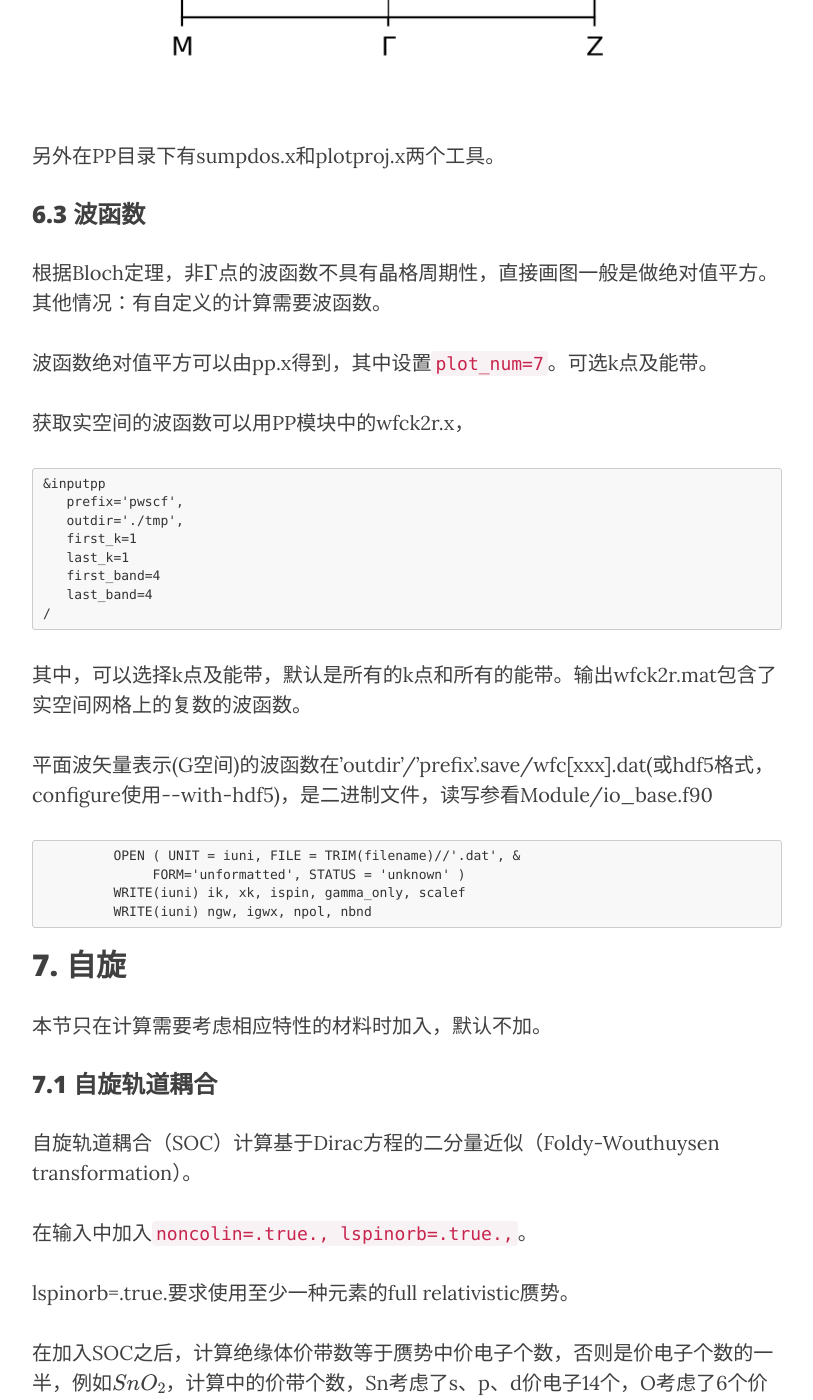
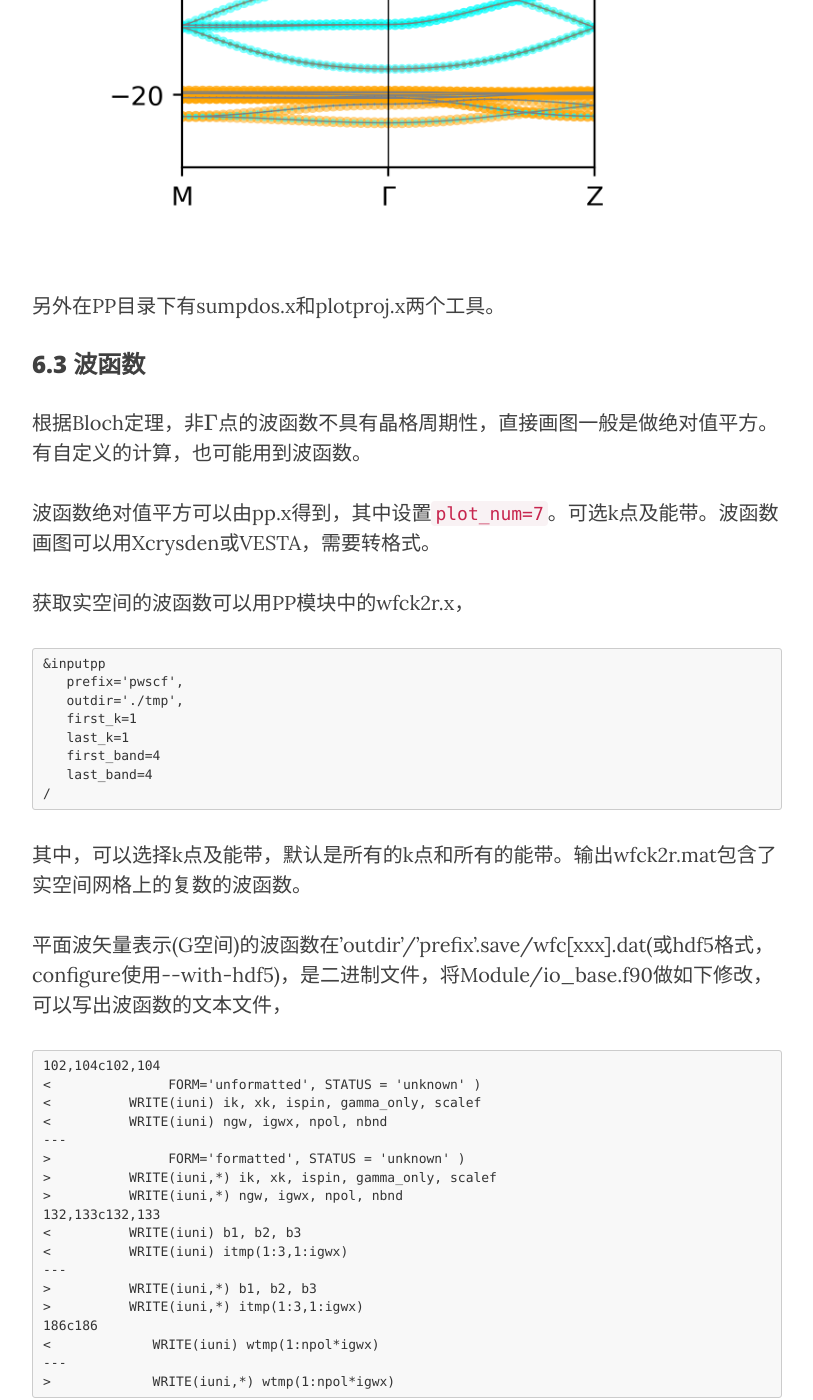
Before and after one commit to yyyu200/DFTbook, a Jekyll site: the page built from _posts/2019-04-01-HandsOn.md, in a window 1280 px wide and 1400 px high, scrolled down 59770 px. Shown: the whole window, without its empty margins (233-1046 px from the left). Built offline with Jekyll 4.4.1, drawn with Linux system fonts in a browser that asks for light colours; nearby versions of some CDN libraries; formulas are drawn with MathJax 3; comment, search, counter and statistics services are not loaded; some of the changed text lies outside the part shown.

Commit message:
modify at 20200928-09:33:10-di

````diff
--- a/_posts/2019-04-01-HandsOn.md
+++ b/_posts/2019-04-01-HandsOn.md
@@ -232,7 +232,9 @@
 !    total energy              =     -22.67819977 Ry
 !    total energy              =     -22.67821030 Ry
 ```
-可见，这里relax经历了5个自洽计算步骤后达到收敛，最后一个数值是结构弛豫计算得到的体系总能。注意，自洽计算总能只具有相对意义，不同赝势计算得到的总能不能比较，用相同赝势计算的总能可以求差值。
+可见，这里vc-relax经历了5个自洽计算步骤后达到收敛，最后一个数值是结构弛豫计算得到的体系总能。其中，第5步是在第4步压强收敛之后，用第4步的结构重新做了一次scf计算，由于CELL的变化，平面波的个数随之变化，最后第5步计算的压强和第4步会有一定的差异，如果差异较大，则说明截断能未收敛，需要增加截断能，或用最后的结构重新启动vc-relax。
+
+注意，自洽计算总能只具有相对意义，不同赝势计算得到的总能不能比较，用相同赝势计算的总能可以求差值。
 
 #### 1.2.1 占据数、展宽的设置
 
@@ -2048,9 +2050,9 @@
 
 ### 6.3 波函数
 
-根据Bloch定理，非$\Gamma$点的波函数不具有晶格周期性，直接画图一般是做绝对值平方。其他情况：有自定义的计算需要波函数。
-
-波函数绝对值平方可以由pp.x得到，其中设置`plot_num=7`。可选k点及能带。
+根据Bloch定理，非$\Gamma$点的波函数不具有晶格周期性，直接画图一般是做绝对值平方。有自定义的计算，也可能用到波函数。
+
+波函数绝对值平方可以由pp.x得到，其中设置`plot_num=7`。可选k点及能带。波函数画图可以用Xcrysden或VESTA，需要转格式。
 
 获取实空间的波函数可以用PP模块中的wfck2r.x，
 
@@ -2067,12 +2069,27 @@
 
 其中，可以选择k点及能带，默认是所有的k点和所有的能带。输出wfck2r.mat包含了实空间网格上的复数的波函数。
 
-平面波矢量表示(G空间)的波函数在'outdir'/'prefix'.save/wfc[xxx].dat(或hdf5格式，configure使用\-\-with-hdf5)，是二进制文件，读写参看Module/io_base.f90
-```
-         OPEN ( UNIT = iuni, FILE = TRIM(filename)//'.dat', &
-              FORM='unformatted', STATUS = 'unknown' )
-         WRITE(iuni) ik, xk, ispin, gamma_only, scalef
-         WRITE(iuni) ngw, igwx, npol, nbnd
+平面波矢量表示(G空间)的波函数在'outdir'/'prefix'.save/wfc[xxx].dat(或hdf5格式，configure使用\-\-with-hdf5)，是二进制文件，将Module/io_base.f90做如下修改，可以写出波函数的文本文件，
+
+```
+102,104c102,104
+<               FORM='unformatted', STATUS = 'unknown' )
+<          WRITE(iuni) ik, xk, ispin, gamma_only, scalef
+<          WRITE(iuni) ngw, igwx, npol, nbnd
+---
+>               FORM='formatted', STATUS = 'unknown' )
+>          WRITE(iuni,*) ik, xk, ispin, gamma_only, scalef
+>          WRITE(iuni,*) ngw, igwx, npol, nbnd
+132,133c132,133
+<          WRITE(iuni) b1, b2, b3
+<          WRITE(iuni) itmp(1:3,1:igwx)
+---
+>          WRITE(iuni,*) b1, b2, b3
+>          WRITE(iuni,*) itmp(1:3,1:igwx)
+186c186
+<             WRITE(iuni) wtmp(1:npol*igwx)
+---
+>             WRITE(iuni,*) wtmp(1:npol*igwx)
 ```
 
 ## 7. 自旋
@@ -2092,6 +2109,7 @@
 不支持relax计算（QE未实现）。
 
 Spin-orbit只对较重元素具有明显的效应。参考标准从第5周期元素开始加入自旋轨道耦合。
+
 以$SnO_{2}$为例，用不加SOC做vc-relax得到晶格常数结果（可以换算得到celldm(1)=9.145886），进行SOC计算。
 
 ```
````
Also changed, not shown: other parts of _posts/2019-04-01-HandsOn.md (+5 -5 lines), _posts/2018-05-01-QE-List.markdown (+0 -24 lines), _posts/2019-12-01-InstallandLinux.md (+26 -0 lines).
